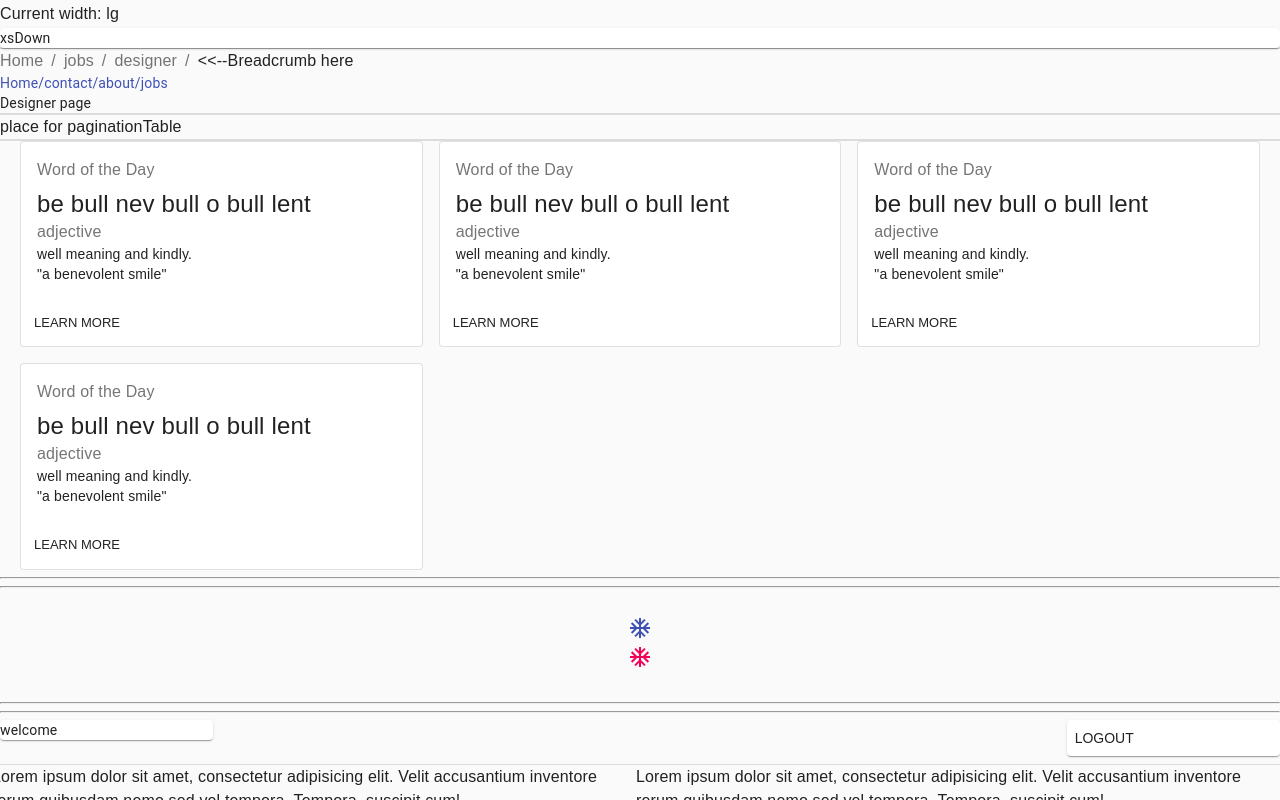
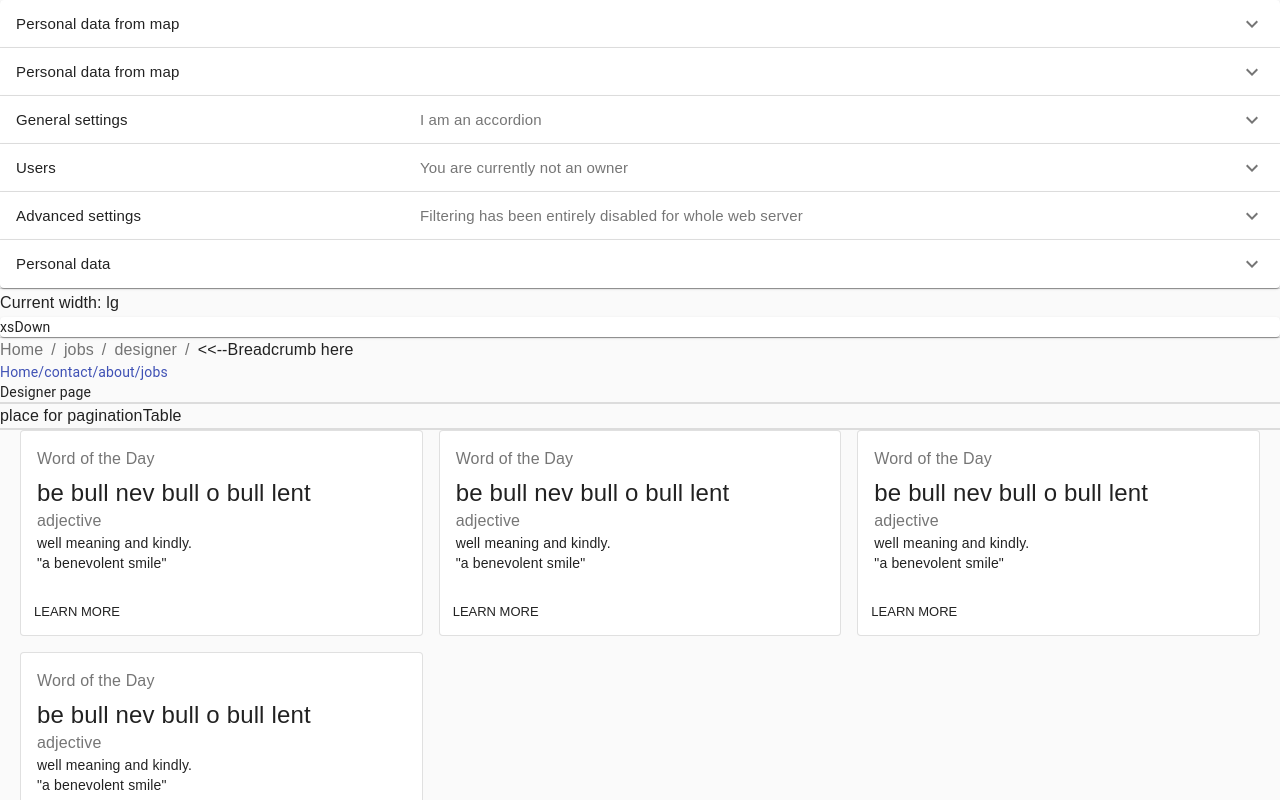
Before and after one commit to StanislavKaisin/mui-example, a React (Create React App) app: page /jobs/designer in a window 1280 px wide. Shown: the top 800 px of the page. Built offline with nearby package versions, Linux system fonts and the light colour scheme; the HTML template or start-up script is replaced by a standard one.

Commit message:
considered accordion component

```diff
--- a/src/App.tsx
+++ b/src/App.tsx
@@ -51,6 +51,7 @@
 import { MyBreadcrumbs } from "./components/MyBreadcrumbs";
 import { Breakpoint } from "@material-ui/core/styles/createBreakpoints";
 import { MySnackbar } from "./components/MySnackbar";
+import { MyAccordion } from "./components/MyAccordion";
 
 const useStyles = makeStyles((theme: Theme) =>
   createStyles({
@@ -132,6 +133,8 @@
   const width = useWidth();
   return (
     <>
+      <MyAccordion />
+      <Divider />
       <MySnackbar />
       <Typography variant="subtitle1">Current width: {width}</Typography>
       <Hidden xsDown>
--- /dev/null
+++ b/src/components/MyAccordion.tsx
@@ -0,0 +1,148 @@
+import React from "react";
+import { makeStyles, Theme, createStyles } from "@material-ui/core/styles";
+import Accordion from "@material-ui/core/Accordion";
+import AccordionDetails from "@material-ui/core/AccordionDetails";
+import AccordionSummary from "@material-ui/core/AccordionSummary";
+import Typography from "@material-ui/core/Typography";
+import ExpandMoreIcon from "@material-ui/icons/ExpandMore";
+
+const useStyles = makeStyles((theme: Theme) =>
+  createStyles({
+    root: {
+      width: "100%",
+    },
+    heading: {
+      fontSize: theme.typography.pxToRem(15),
+      flexBasis: "33.33%",
+      flexShrink: 0,
+    },
+    secondaryHeading: {
+      fontSize: theme.typography.pxToRem(15),
+      color: theme.palette.text.secondary,
+    },
+  })
+);
+
+const data = [
+  { id: "panel1", summary: "summary 1" },
+  { id: "panel2", summary: "summary 2" },
+];
+
+export const MyAccordion = () => {
+  const classes = useStyles();
+  const [expanded, setExpanded] = React.useState<string | false>(false);
+
+  const handleChange = (panel: string) => (
+    event: React.ChangeEvent<{}>,
+    isExpanded: boolean
+  ) => {
+    console.log("panel=", panel);
+    console.log("isExpanded=", isExpanded);
+    setExpanded(isExpanded ? panel : false);
+  };
+
+  return (
+    <div className={classes.root}>
+      {data.map(({ id, summary }) => {
+        return (
+          <Accordion expanded={expanded === id} onChange={handleChange(id)}>
+            <AccordionSummary
+              expandIcon={<ExpandMoreIcon />}
+              aria-controls="panel4bh-content"
+              id="panel4bh-header"
+            >
+              <Typography className={classes.heading}>
+                Personal data from map
+              </Typography>
+            </AccordionSummary>
+            <AccordionDetails>
+              <Typography>{summary}</Typography>
+            </AccordionDetails>
+          </Accordion>
+        );
+      })}
+      <Accordion
+        expanded={expanded === "panel1"}
+        onChange={handleChange("panel1")}
+      >
+        <AccordionSummary
+          expandIcon={<ExpandMoreIcon />}
+          aria-controls="panel1bh-content"
+          id="panel1bh-header"
+        >
+          <Typography className={classes.heading}>General settings</Typography>
+          <Typography className={classes.secondaryHeading}>
+            I am an accordion
+          </Typography>
+        </AccordionSummary>
+        <AccordionDetails>
+          <Typography>
+            Nulla facilisi. Phasellus sollicitudin nulla et quam mattis feugiat.
+            Aliquam eget maximus est, id dignissim quam.
+          </Typography>
+        </AccordionDetails>
+      </Accordion>
+      <Accordion
+        expanded={expanded === "panel2"}
+        onChange={handleChange("panel2")}
+      >
+        <AccordionSummary
+          expandIcon={<ExpandMoreIcon />}
+          aria-controls="panel2bh-content"
+          id="panel2bh-header"
+        >
+          <Typography className={classes.heading}>Users</Typography>
+          <Typography className={classes.secondaryHeading}>
+            You are currently not an owner
+          </Typography>
+        </AccordionSummary>
+        <AccordionDetails>
+          <Typography>
+            Donec placerat, lectus sed mattis semper, neque lectus feugiat
+            lectus, varius pulvinar diam eros in elit. Pellentesque convallis
+            laoreet laoreet.
+          </Typography>
+        </AccordionDetails>
+      </Accordion>
+      <Accordion
+        expanded={expanded === "panel3"}
+        onChange={handleChange("panel3")}
+      >
+        <AccordionSummary
+          expandIcon={<ExpandMoreIcon />}
+          aria-controls="panel3bh-content"
+          id="panel3bh-header"
+        >
+          <Typography className={classes.heading}>Advanced settings</Typography>
+          <Typography className={classes.secondaryHeading}>
+            Filtering has been entirely disabled for whole web server
+          </Typography>
+        </AccordionSummary>
+        <AccordionDetails>
+          <Typography>
+            Nunc vitae orci ultricies, auctor nunc in, volutpat nisl. Integer
+            sit amet egestas eros, vitae egestas augue. Duis vel est augue.
+          </Typography>
+        </AccordionDetails>
+      </Accordion>
+      <Accordion
+        expanded={expanded === "panel4"}
+        onChange={handleChange("panel4")}
+      >
+        <AccordionSummary
+          expandIcon={<ExpandMoreIcon />}
+          aria-controls="panel4bh-content"
+          id="panel4bh-header"
+        >
+          <Typography className={classes.heading}>Personal data</Typography>
+        </AccordionSummary>
+        <AccordionDetails>
+          <Typography>
+            Nunc vitae orci ultricies, auctor nunc in, volutpat nisl. Integer
+            sit amet egestas eros, vitae egestas augue. Duis vel est augue.
+          </Typography>
+        </AccordionDetails>
+      </Accordion>
+    </div>
+  );
+};
```
Also changed, not shown: 1 other file (tests, documents, lock files or other folders).
